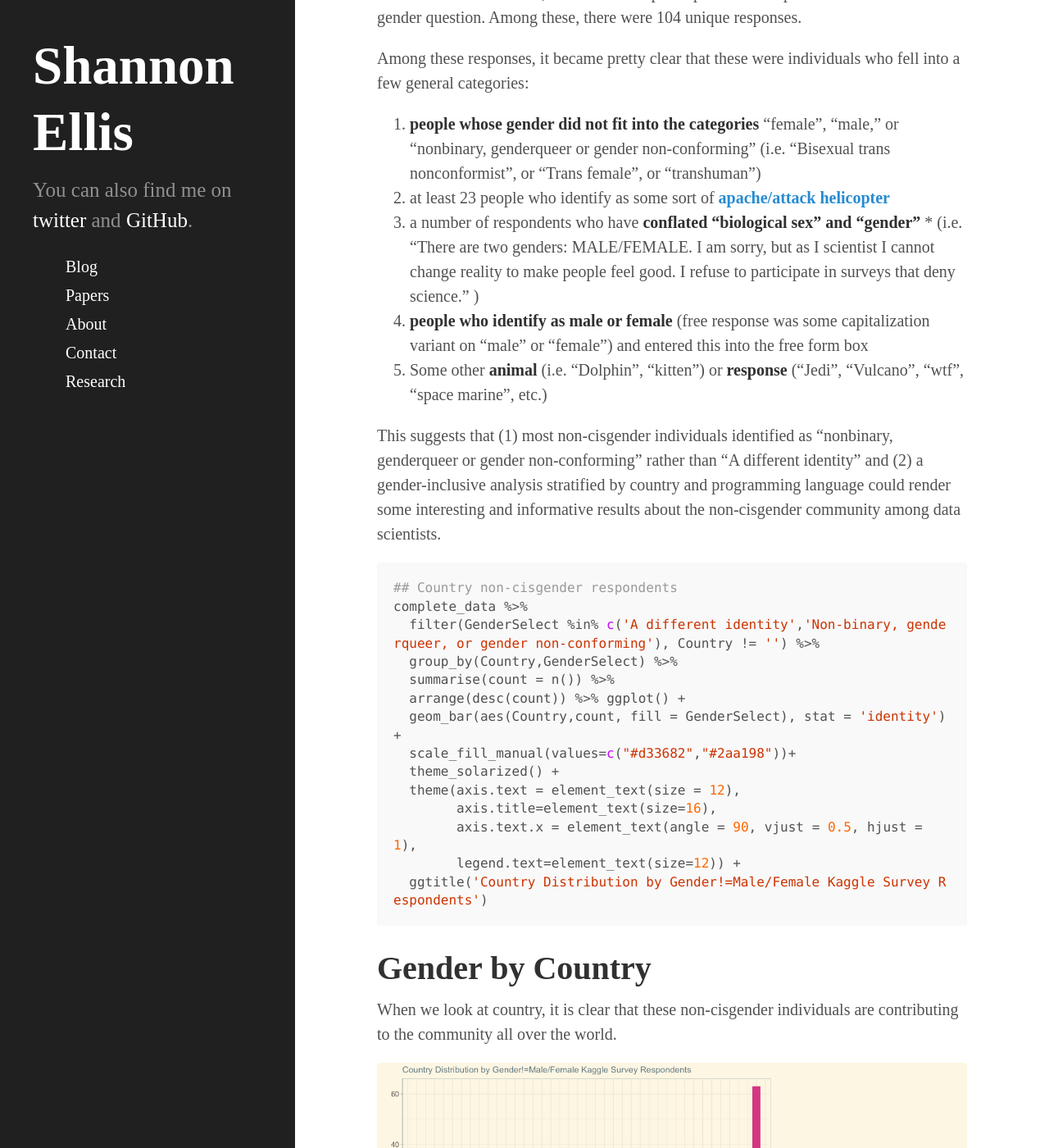
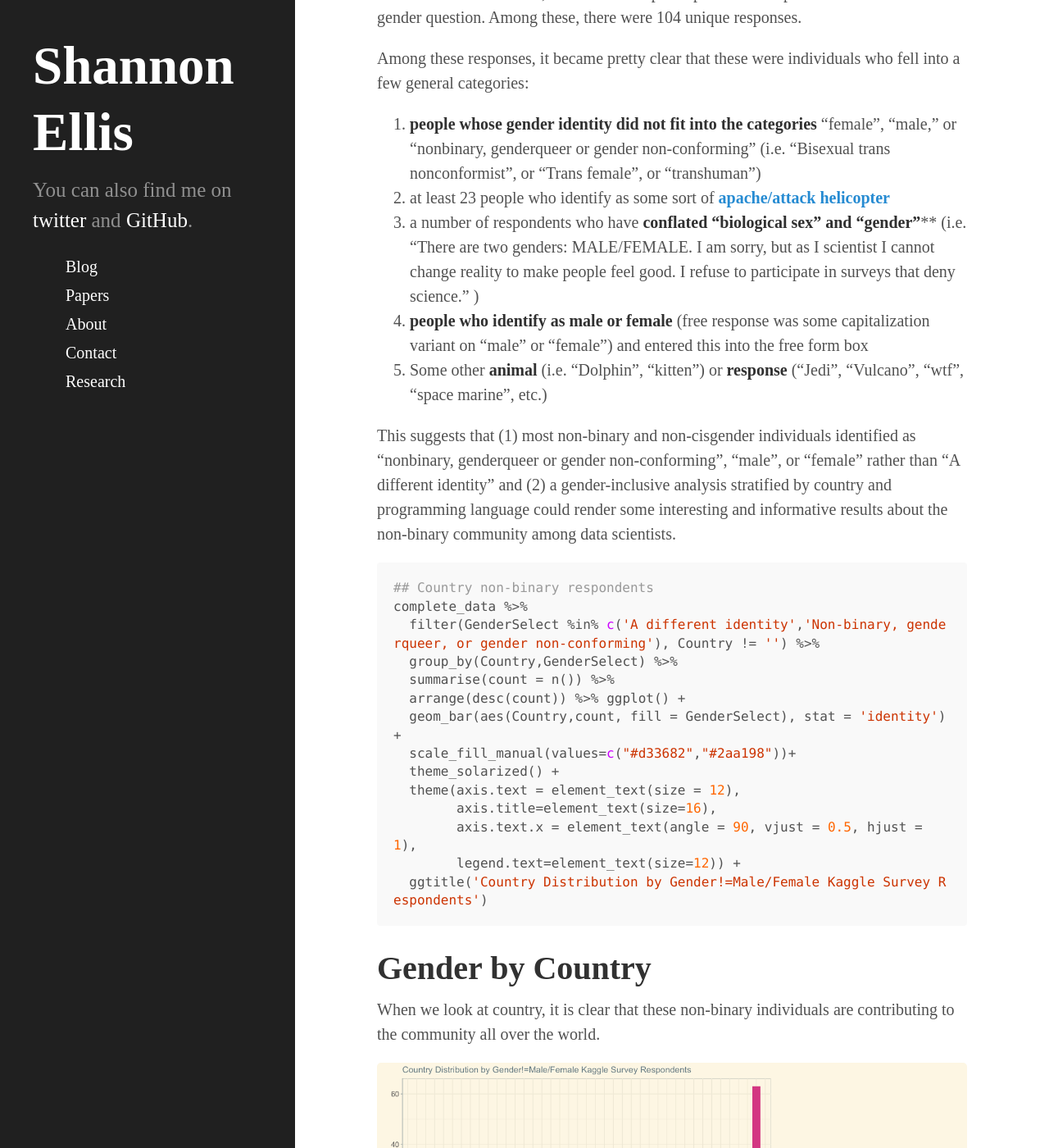
Before and after one commit to ShanEllis/ShanEllis.github.io, a Jekyll site: the page built from _posts/2017-12-07-KaggleGender.md, in a window 1280 px wide and 1400 px high, scrolled down 2746 px. Shown: the whole window at 82% size. Built offline with Jekyll 4.4.1, drawn with Linux system fonts in a browser that asks for light colours; comment, search, counter and statistics services are not loaded; some of the changed text lies outside the part shown.

Commit message:
Fix language in response to Sharla's Twitter response

````diff
--- a/_posts/2017-12-07-KaggleGender.md
+++ b/_posts/2017-12-07-KaggleGender.md
@@ -6,7 +6,7 @@ comments: yes
 
 Abdul Majed Raja recently wrote a [nice post](https://datascienceplus.com/gender-diversity-analysis-of-data-science-industry-using-kaggle-survey-dataset-in-r/) analyzing gender diversity within the [Kaggle Survey](https://www.kaggle.com/surveys/2017) data. This survey, which ran from August 7th to August 25th of 2017, was an "industry-wide survey to establish a comprehensive view of the state of data science and machine learning" with [data](https://www.kaggle.com/kaggle/kaggle-survey-2017?) from 16,716 participants.
 
-Here, I extend Abdul's work to include responses from participants who did not identify as male or female. This is not a critique of the initial work. I have certainly carried out [analyses where I've excluded the analysis to males and females](https://shanellis.github.io/2016/11/23/LeekGroupColors/). However, with 16K+ respondents, I figured this would be a dataset where non-cisgender individuals could be included. So, I decided to pick up where Abdul left off. As such, I've tried to keep the graphs in the same aesthetic as his original post.
+Here, I extend Abdul's work to include responses from participants who did not identify as male or female. This is not a critique of the initial work. I have certainly carried out [analyses where I've excluded the analysis to males and females](https://shanellis.github.io/2016/11/23/LeekGroupColors/). However, with 16K+ respondents, I figured this would be a dataset where non-binary individuals could be included. So, I decided to pick up where Abdul left off. As such, I've tried to keep the graphs in the same aesthetic as his original post.
 
 Additionally, this work holds the same disclaimer as Abdul's original post. This dataset certainly is subject to selection bias and is not necessarily representative of all data science practitioners. Nevertheless, when data are there, it is important to look at the data and draw reasonable conclusions with these limitations in mind.
 
@@ -28,7 +28,7 @@ complete_data <- read.csv("../kaggle-survey-2017/multipleChoiceResponses.csv",he
 ```
 # Gender across Data Science
 
-From Abdul's original post, I noticed that there was a nonzero number of non-cisgender respondents.
+From Abdul's original post, I noticed that there was a nonzero number of non-binary respondents.
 
 ```r
 # Gender distribtuion chart - borrowed from original post (just slightly increased font size)
@@ -47,7 +47,7 @@ complete_data %>%
 ![](https://ShanEllis.github.io/kaggle-survey-2017/gender.png)
 
 
-This is where my analysis diverges from Abdul's. I got curious as to what the gender breakdown analysis would look like indvidiuals who identified as "A different identity" or "Non-binary, genderqueer, or gender non-conforming" included.
+This is where my analysis diverges from Abdul's. I got curious as to what the gender breakdown analysis would look like indvidiuals who identified as "A different identity" or "Non-binary, genderqueer, or gender non-conforming" included.*
 
 ```r
 ## With many respondents, we don't have to restrict to male and female respondents
@@ -72,16 +72,16 @@ table(free_data$GenderFreeForm) %>% names
 Across the entire data set, there were 134 participants who responded to the free form gender question. Among these, there were 104 unique responses.
 
 Among these responses, it became pretty clear that these were individuals who fell into a few general categories:
-1. **people whose gender did not fit into the categories** "female", "male," or "nonbinary, genderqueer or gender non-conforming" (i.e. "Bisexual trans nonconformist", or "Trans female", or "transhuman")
+1. **people whose gender identity did not fit into the categories** "female", "male," or "nonbinary, genderqueer or gender non-conforming" (i.e. "Bisexual trans nonconformist", or "Trans female", or "transhuman")
 2. at least 23 people who identify as some sort of **[apache/attack helicopter](https://www.reddit.com/r/OutOfTheLoop/comments/2whf11/what_is_with_the_sexually_identifies_as_an_apache/)**
-3. a number of respondents who have **conflated "biological sex" and "gender"** * (i.e. "There are two genders: MALE/FEMALE. I am sorry, but as I scientist I cannot change reality to make people feel good. I refuse to participate in surveys that deny science." )
+3. a number of respondents who have **conflated "biological sex" and "gender"**\*\* (i.e. "There are two genders: MALE/FEMALE. I am sorry, but as I scientist I cannot change reality to make people feel good. I refuse to participate in surveys that deny science." )
 4. **people who identify as male or female** (free response was some capitalization variant on "male" or "female") and entered this into the free form box
 5. Some other **animal** (i.e. "Dolphin", "kitten") or **response** ("Jedi", "Vulcano", "wtf", "space marine", etc.)
 
-This suggests that (1) most non-cisgender individuals identified as "nonbinary, genderqueer or gender non-conforming" rather than "A different identity" and (2) a gender-inclusive analysis stratified by country and programming language could render some interesting and informative results about the non-cisgender community among data scientists.
+This suggests that (1) most non-binary and non-cisgender individuals identified as "nonbinary, genderqueer or gender non-conforming", "male", or "female" rather than "A different identity" and (2) a gender-inclusive analysis stratified by country and programming language could render some interesting and informative results about the non-binary community among data scientists.
 
 ```r
-## Country non-cisgender respondents
+## Country non-binary respondents
 complete_data %>%
   filter(GenderSelect %in% c('A different identity','Non-binary, genderqueer, or gender non-conforming'), Country != '') %>%
   group_by(Country,GenderSelect) %>%
@@ -98,13 +98,13 @@ complete_data %>%
 ```
 # Gender by Country
 
-When we look at country, it is clear that these non-cisgender individuals are contributing to the community all over the world.
+When we look at country, it is clear that these non-binary individuals are contributing to the community all over the world.
 
 ![](https://ShanEllis.github.io/kaggle-survey-2017/country.png)
 
 # Gender by Programming Language
 
-When we look at the entire gender distribution broken down by programming language, we recapitulate previous findings that Python and R are the top two languages used by data scientists. It also appears that more non-cisgender individuals may use these two languages.
+When we look at the entire gender distribution broken down by programming language, we recapitulate previous findings that Python and R are the top two languages used by data scientists. It also appears that more non-binary individuals may use these two languages.
 
 ```r
 ## Language full gender distribution
@@ -174,7 +174,7 @@ complete_data %>%
 ```
 ![](https://ShanEllis.github.io/kaggle-survey-2017/job.png)
 
-If we normalize for the number of participants in each job title, it appears that there are more non-cisgender individuals with the job title of "Operations Research Practitioner." However, this again reflects the small number of participants in this job (N=57 across all genders). Regardless, this plot demonstrates that non-cisgender individuals contribute across all job titles.
+If we normalize for the number of participants in each job title, it appears that there are more non-binary individuals with the job title of "Operations Research Practitioner." However, this again reflects the small number of participants in this job (N=57 across all genders). Regardless, this plot demonstrates that non-binary individuals contribute across all job titles.
 
 ```r
 ## proportional job title
@@ -205,4 +205,6 @@ The good news is that individuals across the gender spectrum are now able to mor
 
 ----
 #### Notes
-***Biological sex** can be defined as 'male' or 'female' and relates to the chromosomes in your cell. **Gender** is a social construct that is well-explained [here](https://www.nationalgeographic.com/magazine/2017/01/how-science-helps-us-understand-gender-identity/) with a glossary of terms [here](https://www.nationalgeographic.com/magazine/2017/01/explore-gender-glossary-terminology/).
+\*In my original post I used the term 'non-cisgender' throughout; however as [Sharla Galfand](https://twitter.com/sharlagelfand?lang=en) graciously pointed out Twitter, many non-cis individuals, such as trans men and women, would have identified as either male or female, as that is their gender! I have changed the language throughout this post to refer to non-binary individuals when appropriate, rather than using the term non-cisgender. Thank you, Sharla!
+\newline
+\*\***Biological sex** can be defined as 'male' or 'female' and relates to the chromosomes in your cell. **Gender** is a social construct that is well-explained [here](https://www.nationalgeographic.com/magazine/2017/01/how-science-helps-us-understand-gender-identity/) with a glossary of terms [here](https://www.nationalgeographic.com/magazine/2017/01/explore-gender-glossary-terminology/).
````
